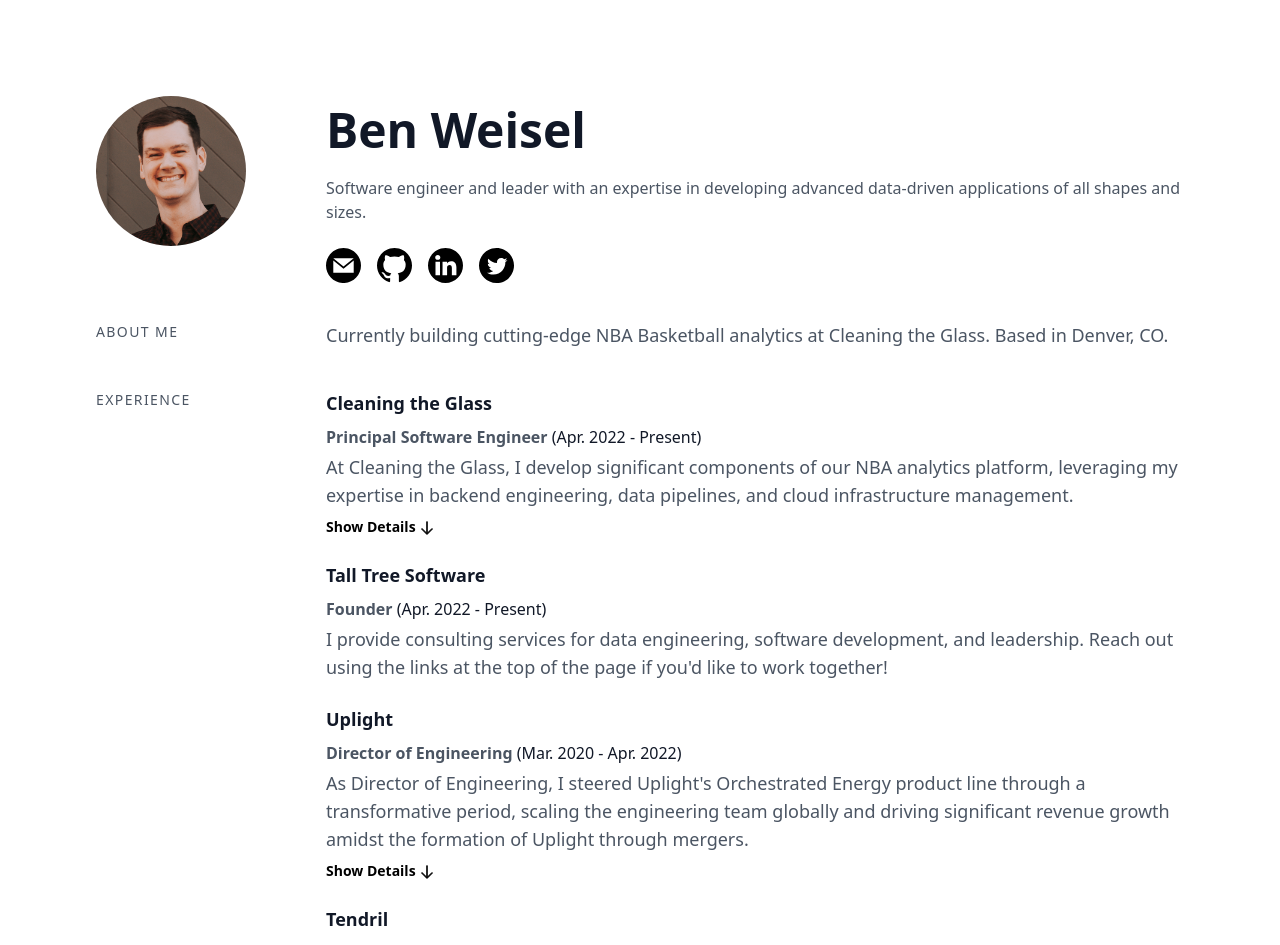
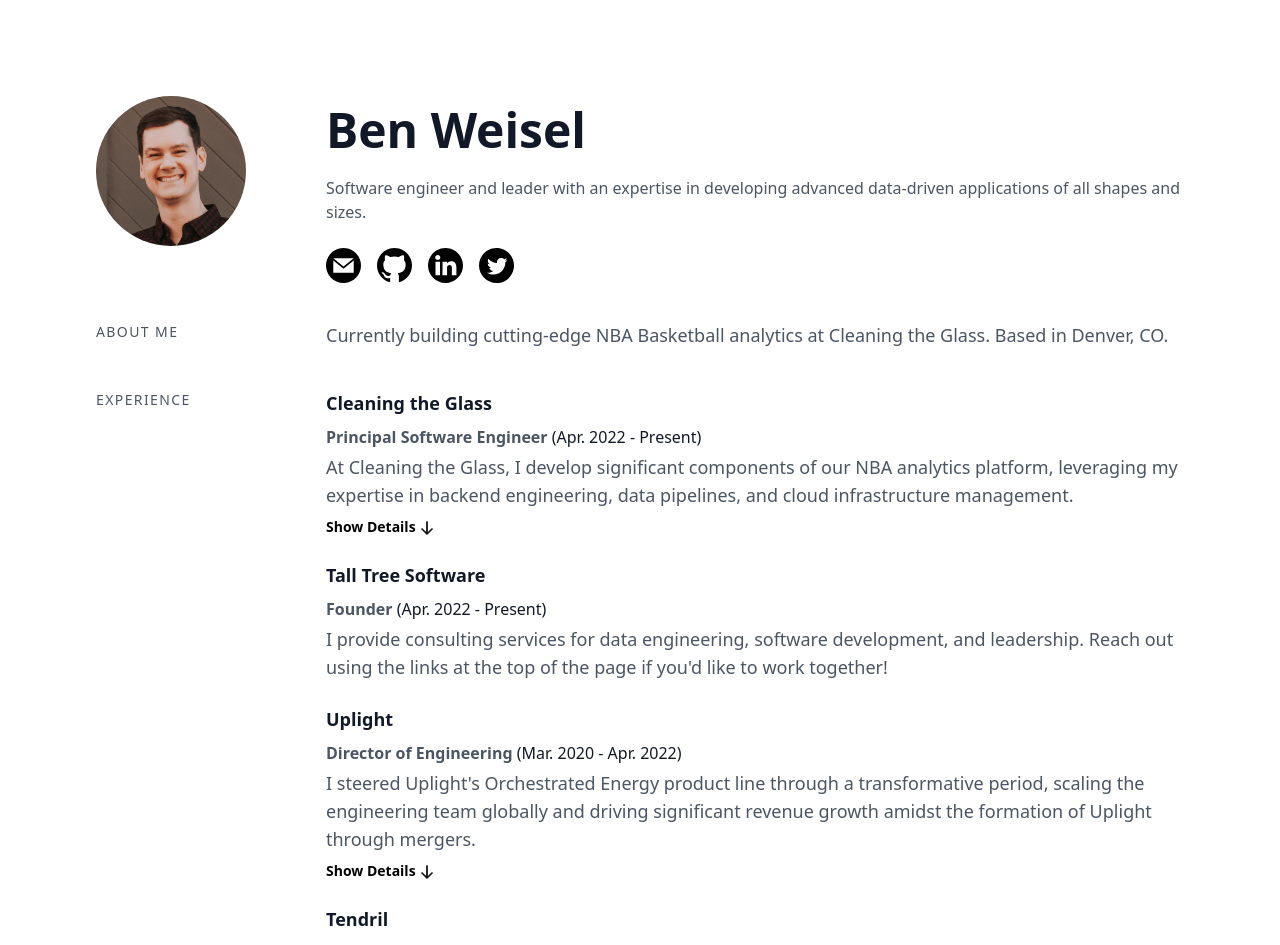
Before and after one commit to bweisel/personal-site, a Nuxt app: page / in a window 1280 px wide. Shown: the top 945 px of the page. Built offline with nearby package versions, Linux system fonts and the light colour scheme.

Commit message:
Copy edits

```diff
--- a/pages/index.vue
+++ b/pages/index.vue
@@ -84,8 +84,9 @@
     startDate: "Mar. 2020",
     endDate: "Apr. 2022",
     link: "https://www.linkedin.com/company/uplightenergy/",
+    companyLogo: "/company_logos/uplight.png",
     description:
-      "As Director of Engineering, I steered Uplight's Orchestrated Energy product line through a transformative period, scaling the engineering team globally and driving significant revenue growth amidst the formation of Uplight through mergers.",
+      "I steered Uplight's Orchestrated Energy product line through a transformative period, scaling the engineering team globally and driving significant revenue growth amidst the formation of Uplight through mergers.",
     bullets: [
       "Scaled the engineering division to over 30 engineers across 5 international teams, fostering a high-performing global unit.",
       "Drove 100% year-over-year revenue growth in 2020 & 2021, aligning product development with strategic business objectives.",
```
